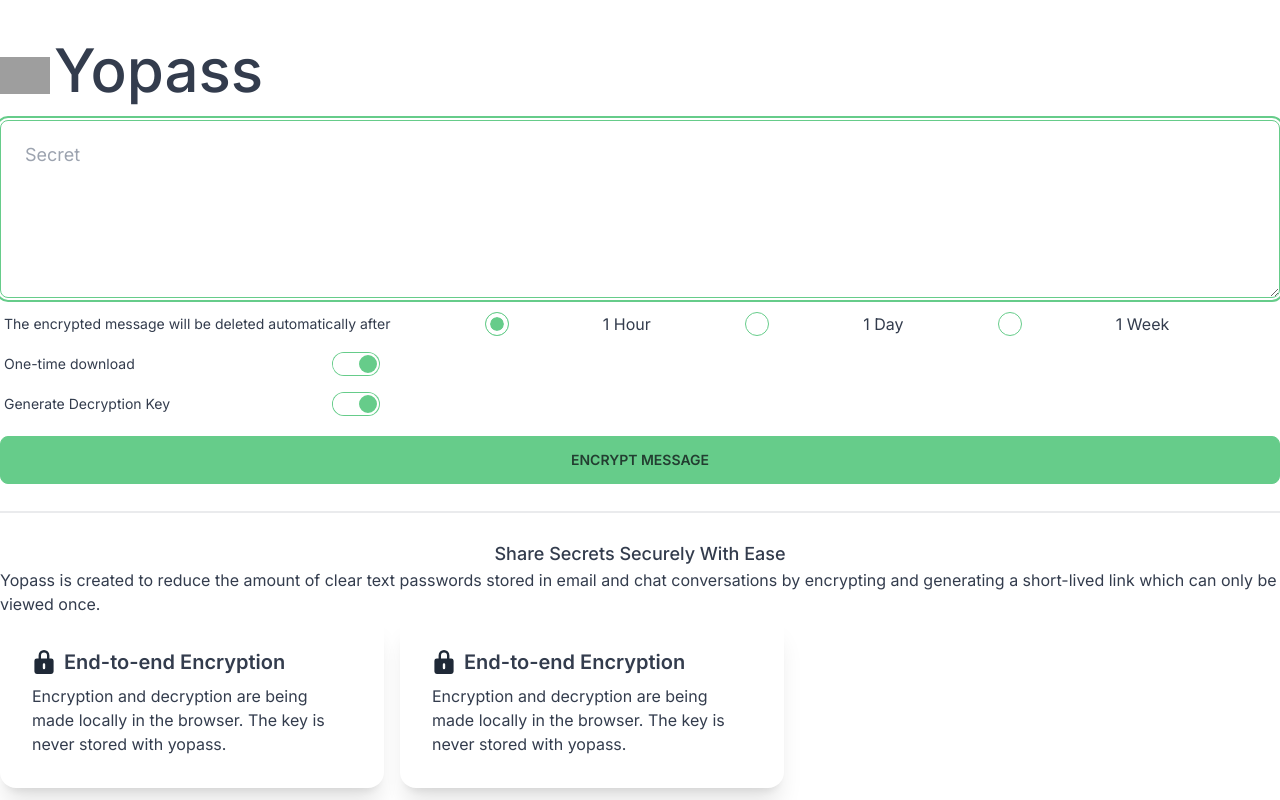
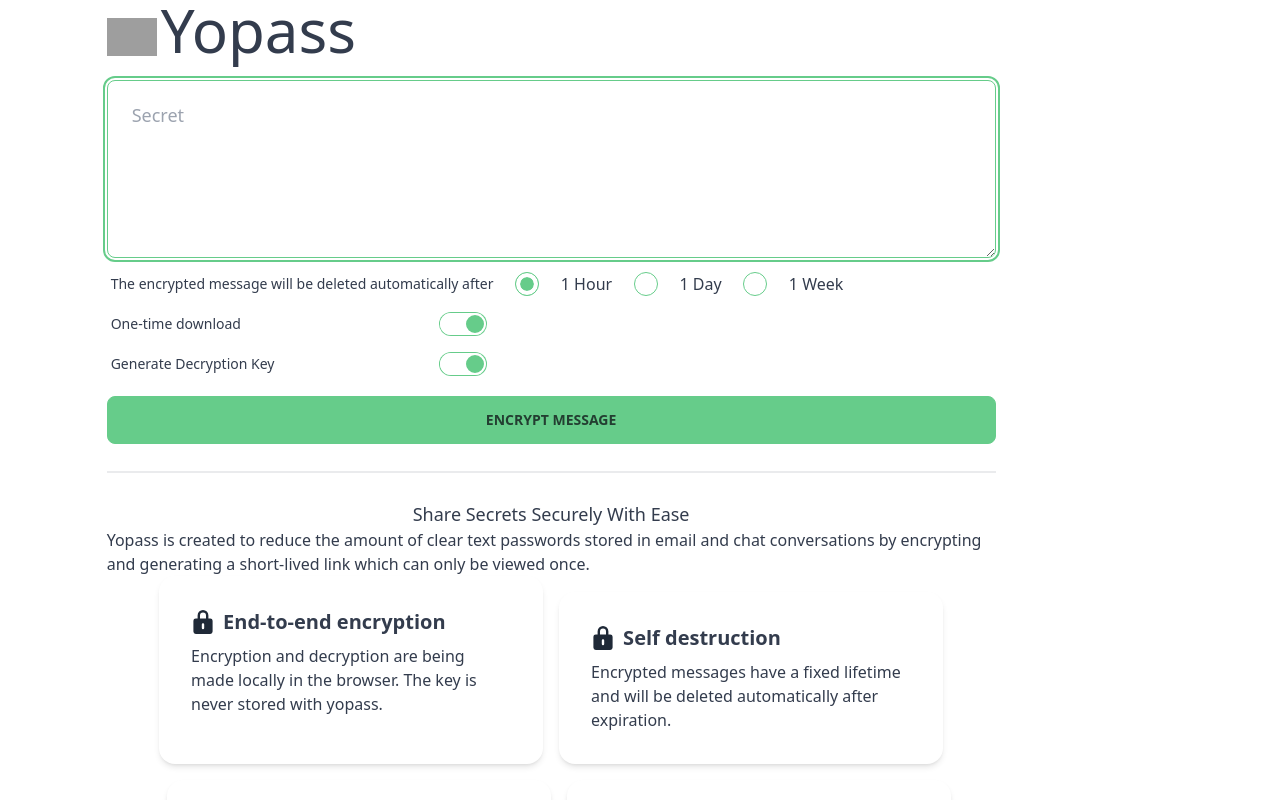
Before and after one commit to jhaals/yopass-next, a Next.js app: page / in a window 1280 px wide. Shown: the top 800 px of the page. Built offline with nearby package versions, Linux system fonts and the light colour scheme; grey boxes are pictures that could not be loaded.

Commit message:
Restructure
Signed-off-by: Johan Haals <johan.haals@gmail.com>

```diff
--- /dev/null
+++ b/app/Create.tsx
@@ -0,0 +1,66 @@
+export default function Create() {
+  return (
+    <div>
+      <textarea
+        className="textarea textarea-primary textarea-lg w-full"
+        placeholder="Secret"
+        rows={4}
+        cols={80}
+        autoFocus
+      ></textarea>
+      <div className="form-control">
+        <div className="w-10/12">
+          <label className="label cursor-pointer">
+            <span className="label-text">
+              The encrypted message will be deleted automatically after
+            </span>
+            <input
+              type="radio"
+              name="radio"
+              className="radio radio-primary"
+              value="3600"
+              defaultChecked
+            />
+            1 Hour
+            <input
+              type="radio"
+              name="radio"
+              className="radio radio-primary"
+              value="3601"
+            />
+            1 Day
+            <input
+              type="radio"
+              name="radio"
+              className="radio radio-primary"
+              value="3603"
+            />
+            1 Week
+          </label>
+        </div>
+        <div className="w-96">
+          <label className="label cursor-pointer">
+            <span className="label-text">One-time download</span>
+            <input
+              type="checkbox"
+              className="toggle toggle-primary"
+              defaultChecked
+            />
+          </label>
+
+          <label className="label cursor-pointer">
+            <span className="label-text">Generate Decryption Key</span>
+            <input
+              type="checkbox"
+              className="toggle toggle-primary"
+              defaultChecked
+            />
+          </label>
+        </div>
+      </div>
+      <div className="flex-row mt-3">
+        <button className="btn w-full btn-primary">Encrypt Message</button>
+      </div>
+    </div>
+  );
+}
--- a/app/layout.tsx
+++ b/app/layout.tsx
@@ -15,7 +15,29 @@
 }) {
   return (
     <html lang="en" data-theme="emerald">
-      <body className={inter.className}>{children}</body>
+      <body className="mx-auto">
+        <div className="flex justify-center">
+          <div className="flex-row w-10/12">
+            <div className="mb-5">
+              <span className="text-6xl font-medium">
+                <img
+                  className="inline mr-1"
+                  src="https://yopass.se/yopass.svg"
+                  width={50}
+                  height={50}
+                />
+                Yopass
+              </span>
+            </div>
+            <div className="w-10/12">
+              {children}{" "}
+              <p className="text-sm text-center mt-10 opacity-70">
+                Created by Johan Haals
+              </p>
+            </div>
+          </div>
+        </div>
+      </body>
     </html>
   );
 }
--- a/app/page.tsx
+++ b/app/page.tsx
@@ -1,104 +1,69 @@
+import Create from "./Create";
+
 export default function Home() {
   return (
-    <div className="flex justify-center mt-10">
-      <div className="flex-row">
-        <div className="mb-5">
-          <span className="text-6xl font-medium">
-            <img
-              className="inline mr-1"
-              src="https://yopass.se/yopass.svg"
-              width={50}
-              height={50}
-            />
-            Yopass
-          </span>
-        </div>
-        <textarea
-          className="textarea textarea-primary textarea-lg w-full"
-          placeholder="Secret"
-          rows={4}
-          cols={80}
-          autoFocus
-        ></textarea>
-        <div className="form-control">
-          <div className="w-11/12">
-            <label className="label cursor-pointer">
-              <span className="label-text">
-                The encrypted message will be deleted automatically after
-              </span>
-              <input
-                type="radio"
-                name="radio"
-                className="radio radio-primary"
-                value="3600"
-                defaultChecked
-              />
-              1 Hour
-              <input
-                type="radio"
-                name="radio"
-                className="radio radio-primary"
-                value="3601"
-              />{" "}
-              1 Day
-              <input
-                type="radio"
-                name="radio"
-                className="radio radio-primary"
-                value="3603"
-              />{" "}
-              1 Week
-            </label>
-          </div>
-          <div className="w-96">
-            <label className="label cursor-pointer">
-              <span className="label-text">One-time download</span>
-              <input
-                type="checkbox"
-                className="toggle toggle-primary"
-                defaultChecked
-              />
-            </label>
+    <div>
+      <Create />
+      <div className="divider mt-5 mb-5"></div>
+      <h3 className="text-lg font-medium justify-center text-center">
+        Share Secrets Securely With Ease
+      </h3>
+      <Features />
+    </div>
+  );
+}
 
-            <label className="label cursor-pointer">
-              <span className="label-text">Generate Decryption Key</span>
-              <input
-                type="checkbox"
-                className="toggle toggle-primary"
-                defaultChecked
-              />
-            </label>
-          </div>
-        </div>
-        <div className="flex-row mt-3">
-          <button className="btn w-full btn-primary">Encrypt Message</button>
-        </div>
-        <div className="divider mt-5 mb-5"></div>
-
-        <h3 className="text-lg font-medium justify-center text-center">
-          Share Secrets Securely With Ease
-        </h3>
-        <p>
-          Yopass is created to reduce the amount of clear text passwords stored
-          in email and chat conversations by encrypting and generating a
-          short-lived link which can only be viewed once.
-        </p>
-
-        <div className="flex space-x-4">
-          <Feature />
-          <Feature />
-        </div>
-        <p className="text-sm text-center mt-10 opacity-70">
-          Created by Johan Haals
-        </p>
+function Features() {
+  const features = [
+    {
+      title: "End-to-end encryption",
+      description:
+        "Encryption and decryption are being made locally in the browser. The key is never stored with yopass.",
+    },
+    {
+      title: "Self destruction",
+      description:
+        "Encrypted messages have a fixed lifetime and will be deleted automatically after expiration.",
+    },
+    {
+      title: "One-time download",
+      description:
+        "he encrypted message can only be downloaded once which reduces the risk of someone peeking at your secrets.",
+    },
+    {
+      title: "Simple Sharing",
+      description:
+        "Yopass generates a unique one click link for the encrypted file or message. The decryption password can alternatively be sent separately.",
+    },
+    {
+      title: "No accounts needed",
+      description:
+        "Sharing should be quick and easy; No additional information except the encrypted secret is stored in the database.",
+    },
+    {
+      title: "Open Source Software",
+      description:
+        "Yopass encryption mechanism are built on open source software meaning full transparency with the possibility to audit and submit features.",
+    },
+  ];
+  return (
+    <div>
+      <p>
+        Yopass is created to reduce the amount of clear text passwords stored in
+        email and chat conversations by encrypting and generating a short-lived
+        link which can only be viewed once.
+      </p>
+      <div className="flex space-x-4 space-y-4 flex-wrap justify-center">
+        {features.map((feature, index) => (
+          <Feature key={index} {...feature} />
+        ))}
       </div>
     </div>
   );
 }
-
-function Feature() {
+function Feature(props: { title: string; description: string }) {
   return (
-    <div className="card w-96 bg-base-100 shadow-xl">
+    <div className="card bg-base-100 shadow-md lg:w-96">
       <div className="card-body">
         <h2 className="card-title">
           <svg
@@ -110,12 +75,9 @@
           >
             <path d="M14 7h-1.5V4.5a4.5 4.5 0 1 0-9 0V7H2a2 2 0 0 0-2 2v9a2 2 0 0 0 2 2h12a2 2 0 0 0 2-2V9a2 2 0 0 0-2-2Zm-5 8a1 1 0 1 1-2 0v-3a1 1 0 1 1 2 0v3Zm1.5-8h-5V4.5a2.5 2.5 0 1 1 5 0V7Z" />
           </svg>
-          End-to-end Encryption
+          {props.title}
         </h2>
-        <p>
-          Encryption and decryption are being made locally in the browser. The
-          key is never stored with yopass.
-        </p>
+        <p>{props.description}</p>
       </div>
     </div>
   );
```
